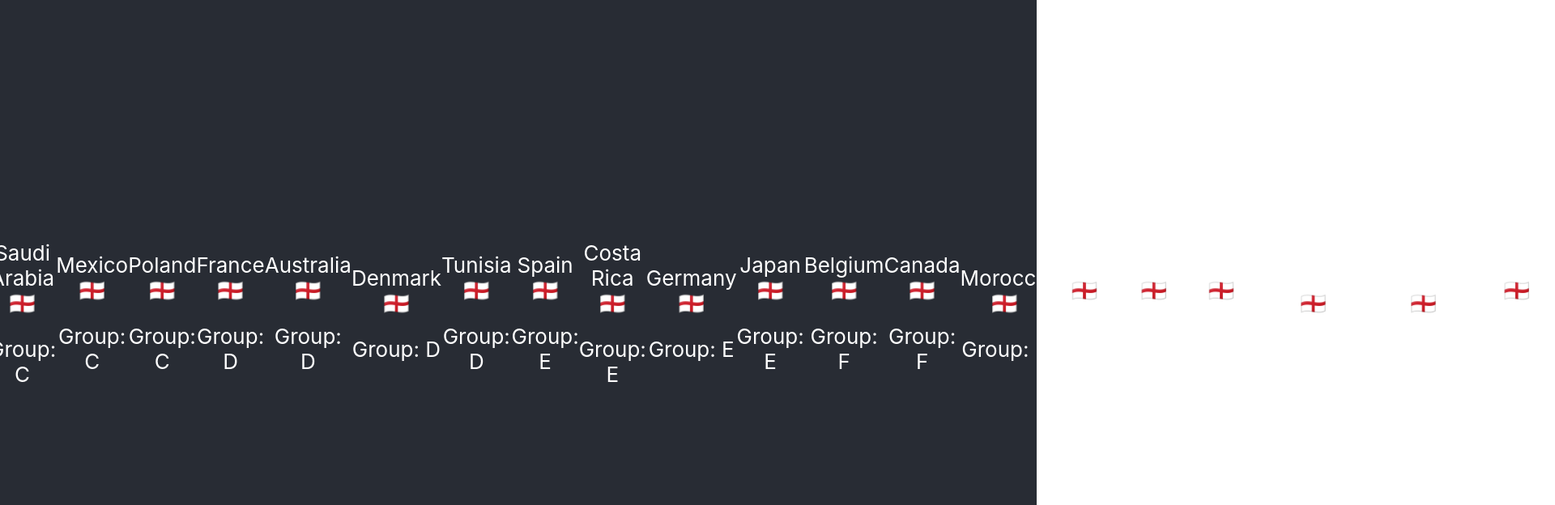
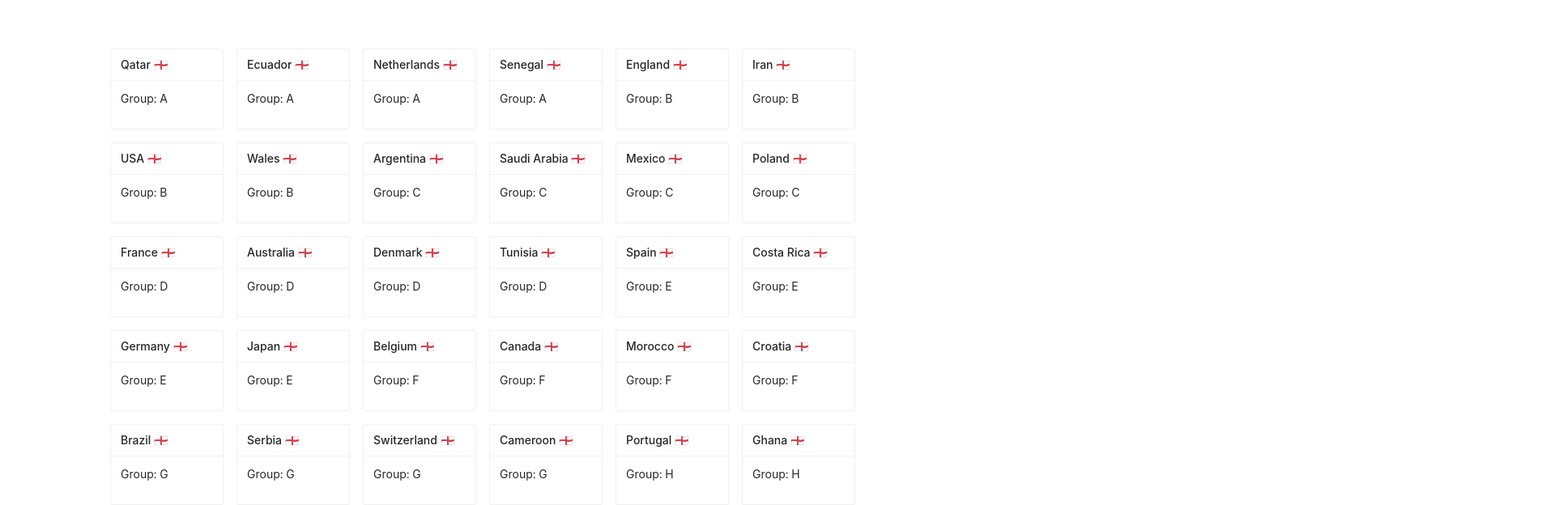
Before and after one commit to tom-lohan/wc-game, a React (Create React App) app: page / in a window 1280 px wide. Shown: the top 624 px of the page at 81% size, 1920 px wide, since content can reach past the window. Built offline with nearby package versions, Linux system fonts and the light colour scheme.

Commit message:
updated styles

```diff
--- a/src/App.css
+++ b/src/App.css
@@ -1,15 +1,21 @@
-.App {
-  text-align: center;
+.App-header {
+  min-height: 100vh;
+  font-size: calc(10px + 2vmin);
+  width: 100%;
+  display: flex;
+  justify-content: center;
+  align-items: center;
 }
 
-.App-header {
-  background-color: #282c34;
-  min-height: 100vh;
+.App-header > .counties {
   display: flex;
-  align-items: center;
-  justify-content: center;
-  font-size: calc(10px + 2vmin);
-  color: white;
+  flex-wrap: wrap;
+  width: 80%;
+}
+
+.App-header > .counties .countryCard {
+  margin: 8px;
+  width: 140px;
 }
 
 @keyframes App-logo-spin {
--- a/src/App.tsx
+++ b/src/App.tsx
@@ -1,17 +1,20 @@
 import { Card } from 'antd';
 import React from 'react';
 import './App.css';
+import "antd/dist/antd.css";
 import { counties } from './data/counties';
 
 function App() {
   return (
     <div className="App">
       <header className="App-header">
+        <main className='counties'>
         {counties.map(country => (
-           <Card size="small" title={`${country.name} ${country.emoji}`} style={{ width: 300 }}>
+           <Card size="small" title={`${country.name} ${country.emoji}`} className="countryCard">
            <p>Group: {country.group}</p>
          </Card>
         ))}
+        </main>
         </header>
     </div>
   );
```
